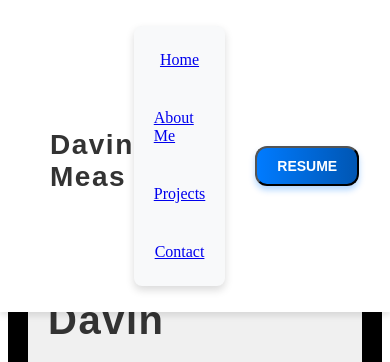
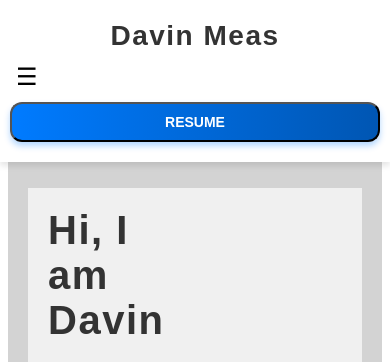
Before and after one commit to bc-davin/davin.dev, a React (Vite) app in the folder client/: page / in a window 390 px wide. Shown: the top 362 px of the page. Built offline with nearby package versions, Linux system fonts and the light colour scheme.

Commit message:
added the hamburger

```diff
--- a/client/src/App.css
+++ b/client/src/App.css
@@ -2,7 +2,7 @@ html, body {
   overflow: hidden;
 }
 .content {
-  background-color: black;
+  background-color: lightgray;
   flex: 1;
   margin-top: 100px;
   padding: 20px;
--- a/client/src/components/Navigation/navigation.css
+++ b/client/src/components/Navigation/navigation.css
@@ -14,6 +14,13 @@
     padding: 10px 20px;
 }
 
+.hamburger {
+    display: none;
+    font-size: 24px;
+    background: none;
+    border: none;
+    cursor: pointer;
+}
 
 .navigation ul {
     display: flex;
@@ -23,6 +30,7 @@
     background-color: #f8f9fa;
     margin-right: 30px;
 }
+
 .resumeButton {
     display: flex;
     align-items: center;
@@ -34,6 +42,7 @@
     cursor: pointer;
     transition: background-color 0.3s ease;
 }
+
 .containerButton {
     margin-right: 30px;
     margin-top: 10px;
@@ -76,7 +85,6 @@ h1 {
     padding: 10px 0;
 }
 
-
 .navigation li {
     display: inline-flex;
     margin: 0 15px;
@@ -94,26 +102,63 @@ h1 {
     background: linear-gradient(90deg, #007bff, #0056b3);
 }
 
-
 .content {
     padding-top: 60px;
 }
 
 /* Responsive design */
 @media (max-width: 768px) {
+    .container {
+        flex-direction: column;
+        align-items: flex-start;
+        padding: 10px;
+    }
+
+    .hamburger {
+        display: block;
+    }
+
+    .navigation {
+        display: none;
+        width: 100%;
+    }
+
+    .navigation.open {
+        display: block;
+    }
+
     .navigation ul {
-        display: flex;
         flex-direction: column;
-        align-items: center;
-        gap: 10px;
+        align-items: flex-start;
+        width: 100%;
+        margin: 0;
+        padding: 0;
+        box-shadow: none;
+        background-color: transparent;
     }
 
     .navigation li {
+        margin: 10px 0;
+        width: 100%;
+        text-align: left;
+        padding: 10px 20px;
+    }
+
+    .containerButton {
+        width: 100%;
         margin: 10px 0;
     }
 
     .resumeButton {
         width: 100%;
-        margin-top: 10px;
+        justify-content: center;
+    }
+
+    .title {
+        margin-left: 0;
+        margin-top: 0;
+        padding: 10px 0;
+        width: 100%;
+        text-align: center;
     }
 }
--- a/client/src/components/Navigation/navigation.tsx
+++ b/client/src/components/Navigation/navigation.tsx
@@ -1,17 +1,27 @@
-import React from 'react';
+import React, { useState } from 'react';
 import { NavLink } from 'react-router-dom';
 import './navigation.css';
 
 const Navigation: React.FC = () => {
+    const [menuOpen, setMenuOpen] = useState(false);
+
+    const toggleMenu = () => {
+        setMenuOpen(!menuOpen);
+    };
+
     const openResume = () => {
         window.open('/path-to-resume.pdf', '_blank');
     };
+
     return (
         <div className="container">
             <div className="title">
                 <h1>Davin Meas</h1>
             </div>
-            <nav className="navigation" aria-label="Main Navigation">
+            <button className="hamburger" onClick={toggleMenu} aria-label="Toggle navigation menu">
+                &#9776;
+            </button>
+            <nav className={`navigation ${menuOpen ? 'open' : ''}`} aria-label="Main Navigation">
                 <ul>
                     <li><NavLink end to="/" className={({ isActive }) => isActive ? "active" : ""}>Home</NavLink></li>
                     <li><NavLink to="/about" className={({ isActive }) => isActive ? "active" : ""}>About Me</NavLink></li>
@@ -21,7 +31,7 @@ const Navigation: React.FC = () => {
             </nav>
             <div className="containerButton">
                 <button className="resumeButton" onClick={openResume} aria-label="View Resume">
-                        Resume
+                    Resume
                 </button>
             </div>
         </div>
```
